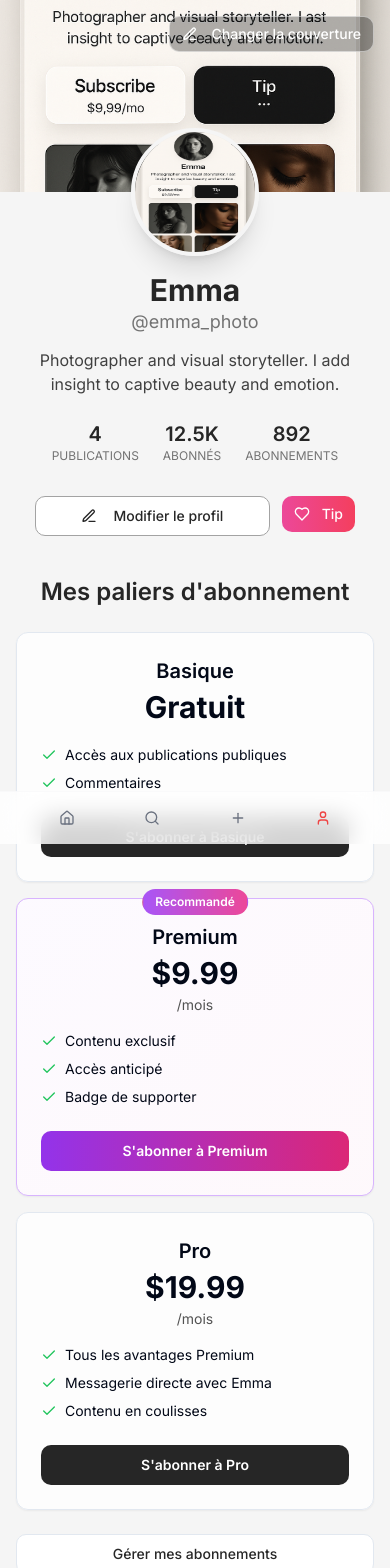
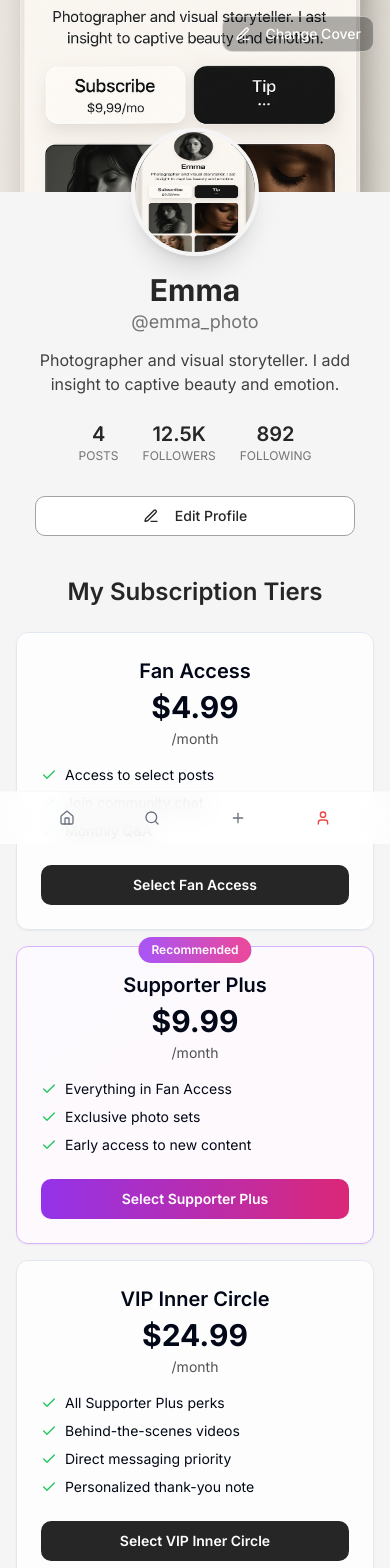
Before and after one commit to Satisfyguy/xdose-content-bloom, a React (Vite) app: page /profile in a window 390 px wide. Shown: the top 1568 px of the page. Built offline with nearby package versions, Linux system fonts and the light colour scheme.

Commit message:
Refactor: Apply English translation to Profile page
Translated the Profile page to English, including subscription tiers.

```diff
--- a/src/components/SubscriptionPlan.tsx
+++ b/src/components/SubscriptionPlan.tsx
@@ -7,9 +7,9 @@ import { Check } from "lucide-react";
 
 interface Plan {
   name: string;
-  price: string; // Changed from number to string
+  price: string;
   benefits: string[];
-  isRecommended?: boolean; // Added optional isRecommended prop
+  isRecommended?: boolean;
 }
 
 interface SubscriptionPlanProps {
@@ -17,25 +17,25 @@ interface SubscriptionPlanProps {
 }
 
 const SubscriptionPlan = ({ plan }: SubscriptionPlanProps) => {
-  const isRecommended = plan.isRecommended || plan.name === "Premium"; // Use prop or default to "Premium"
+  const isRecommended = plan.isRecommended || plan.name === "Supporter Plus"; // Adjusted to match new recommended tier name
 
   return (
     <Card className={`relative w-full ${isRecommended ? 'border-purple-300 bg-gradient-to-br from-purple-50/50 to-pink-50/50 dark:from-purple-900/30 dark:to-pink-900/30' : 'bg-white/80 dark:bg-neutral-800/50 backdrop-blur-sm'}`}>
       {isRecommended && (
         <Badge className="absolute -top-2.5 left-1/2 -translate-x-1/2 bg-gradient-to-r from-purple-500 to-pink-500 text-white px-3 py-1 text-xs">
-          Recommandé
+          Recommended
         </Badge>
       )}
-      <CardContent className="p-6"> {/* Adjusted padding */}
-        <div className="flex flex-col items-center text-center mb-4"> {/* Centered text */}
-          <h3 className="font-semibold text-xl mb-1">{plan.name}</h3> {/* Increased font size */}
-          <div className="text-3xl font-bold mb-1">{plan.price}</div> {/* Display price string directly */}
-          {plan.price !== "Gratuit" && <div className="text-sm text-neutral-600 dark:text-neutral-400">/mois</div>}
+      <CardContent className="p-6">
+        <div className="flex flex-col items-center text-center mb-4">
+          <h3 className="font-semibold text-xl mb-1">{plan.name}</h3>
+          <div className="text-3xl font-bold mb-1">{plan.price}</div>
+          {plan.price.toLowerCase() !== "free" && <div className="text-sm text-neutral-600 dark:text-neutral-400">/month</div>}
         </div>
 
-        <ul className="space-y-2 mb-6"> {/* Increased bottom margin */}
+        <ul className="space-y-2 mb-6">
           {plan.benefits.map((benefit, index) => (
-            <li key={index} className="flex items-start space-x-2 text-sm"> {/* Align items start for longer text */}
+            <li key={index} className="flex items-start space-x-2 text-sm">
               <Check className="w-4 h-4 text-green-500 flex-shrink-0 mt-0.5" />
               <span>{benefit}</span>
             </li>
@@ -45,10 +45,10 @@ const SubscriptionPlan = ({ plan }: SubscriptionPlanProps) => {
         <Button
           className={`w-full font-semibold ${isRecommended ?
             'bg-gradient-to-r from-purple-600 to-pink-600 hover:from-purple-700 hover:to-pink-700 text-white' :
-            'bg-neutral-800 hover:bg-neutral-700 dark:bg-neutral-200 dark:text-neutral-900 dark:hover:bg-neutral-300 text-white' // Ensured text color for default
+            'bg-neutral-800 hover:bg-neutral-700 dark:bg-neutral-200 dark:text-neutral-900 dark:hover:bg-neutral-300 text-white'
           }`}
         >
-          S'abonner à {plan.name}
+          Select {plan.name}
         </Button>
       </CardContent>
     </Card>
--- a/src/pages/Profile.tsx
+++ b/src/pages/Profile.tsx
@@ -1,23 +1,21 @@
-
 import React from 'react';
 import { Button } from "@/components/ui/button";
 import { Avatar, AvatarFallback, AvatarImage } from "@/components/ui/avatar";
 import NavigationBar from "@/components/NavigationBar";
-import TipButton from "@/components/TipButton"; // Added import
-import SubscriptionPlan from "@/components/SubscriptionPlan"; // Added import
-import { Edit3 } from "lucide-react"; // Icon for Edit Profile
+import TipButton from "@/components/TipButton";
+import SubscriptionPlan from "@/components/SubscriptionPlan";
+import { Edit3 } from "lucide-react";
 
 const Profile = () => {
   const user = {
     name: "Emma",
-    username: "@emma_photo", // Added username
+    username: "@emma_photo",
     bio: "Photographer and visual storyteller. I add insight to captive beauty and emotion.",
     avatar: "/lovable-uploads/8bfa086c-cf08-44da-97b5-dab0efd545e1.png",
-    coverImage: "/lovable-uploads/c9a9c75e-c2f2-47a1-8751-766ef79f54ae.png", // Added cover image
+    coverImage: "/lovable-uploads/c9a9c75e-c2f2-47a1-8751-766ef79f54ae.png",
     followers: "12.5K",
     following: "892",
-    isOwnProfile: true, // Assuming this is the user's own profile
-    // subscriptionPrice: "$9.99/mo" // Replaced by tiers
+    isOwnProfile: true,
   };
 
   const posts = [
@@ -25,20 +23,34 @@ const Profile = () => {
     "/lovable-uploads/b8ac03f0-b68d-4fc1-98e3-189a0b874c72.png",
     "/lovable-uploads/7628e41c-da82-4541-a855-af18775954cb.png",
     "/lovable-uploads/c9a9c75e-c2f2-47a1-8751-766ef79f54ae.png",
-    // "/lovable-uploads/b8ac03f0-b68d-4fc1-98e3-189a0b874c72.png", // Reduced post count for example
-    // "/lovable-uploads/7628e41c-da82-4541-a855-af18775954cb.png"
   ];
   const postCount = posts.length;
 
+  // Updated subscription tiers to English and new structure
   const subscriptionTiers = [
-    { name: "Basique", price: "Gratuit", benefits: ["Accès aux publications publiques", "Commentaires"], isRecommended: false },
-    { name: "Premium", price: "$9.99", benefits: ["Contenu exclusif", "Accès anticipé", "Badge de supporter"], isRecommended: true },
-    { name: "Pro", price: "$19.99", benefits: ["Tous les avantages Premium", "Messagerie directe avec Emma", "Contenu en coulisses"], isRecommended: false }
+    {
+      name: "Fan Access",
+      price: "$4.99",
+      benefits: ["Access to select posts", "Join community chat", "Monthly Q&A"],
+      isRecommended: false
+    },
+    {
+      name: "Supporter Plus",
+      price: "$9.99",
+      benefits: ["Everything in Fan Access", "Exclusive photo sets", "Early access to new content"],
+      isRecommended: true
+    },
+    {
+      name: "VIP Inner Circle",
+      price: "$24.99",
+      benefits: ["All Supporter Plus perks", "Behind-the-scenes videos", "Direct messaging priority", "Personalized thank-you note"],
+      isRecommended: false
+    }
   ];
 
   return (
     <div className="min-h-screen bg-neutral-100 dark:bg-neutral-950 text-neutral-800 dark:text-neutral-200 flex flex-col">
-      <main className="flex-grow max-w-3xl mx-auto pb-24 w-full"> {/* Increased max-w */}
+      <main className="flex-grow max-w-3xl mx-auto pb-24 w-full">
         {/* Cover Image */}
         <div className="h-48 md:h-64 bg-neutral-300 dark:bg-neutral-700 relative mb-[-64px] md:mb-[-80px]">
           {user.coverImage && (
@@ -46,7 +58,7 @@ const Profile = () => {
           )}
           {user.isOwnProfile && (
             <Button variant="outline" size="sm" className="absolute top-4 right-4 bg-black/30 hover:bg-black/50 text-white border-white/50 hover:border-white">
-              <Edit3 className="w-3 h-3 mr-1.5" /> Changer la couverture
+              <Edit3 className="w-3 h-3 mr-1.5" /> Change Cover
             </Button>
           )}
         </div>
@@ -68,15 +80,15 @@ const Profile = () => {
           <div className="flex space-x-6 mb-8 text-center">
             <div>
               <p className="text-xl font-semibold">{postCount}</p>
-              <p className="text-xs text-neutral-500 dark:text-neutral-400 uppercase">Publications</p>
+              <p className="text-xs text-neutral-500 dark:text-neutral-400 uppercase">Posts</p>
             </div>
             <div>
               <p className="text-xl font-semibold">{user.followers}</p>
-              <p className="text-xs text-neutral-500 dark:text-neutral-400 uppercase">Abonnés</p>
+              <p className="text-xs text-neutral-500 dark:text-neutral-400 uppercase">Followers</p>
             </div>
             <div>
               <p className="text-xl font-semibold">{user.following}</p>
-              <p className="text-xs text-neutral-500 dark:text-neutral-400 uppercase">Abonnements</p>
+              <p className="text-xs text-neutral-500 dark:text-neutral-400 uppercase">Following</p>
             </div>
           </div>
 
@@ -85,50 +97,43 @@ const Profile = () => {
             {user.isOwnProfile ? (
               <Button variant="outline" className="flex-1 border-neutral-400 dark:border-neutral-600 hover:bg-neutral-200 dark:hover:bg-neutral-800">
                 <Edit3 className="w-4 h-4 mr-2" />
-                Modifier le profil
+                Edit Profile
               </Button>
             ) : (
-              // Placeholder for follow/message buttons if not own profile
-              // For now, we only have TipButton if not own profile, or nothing.
-              // Let's assume a Tip button should always be there if NOT own profile.
-              // For simplicity, I'll show TipButton always, adjust logic if needed.
+              // This section is for when it's NOT the user's own profile.
+              // It was previously showing a TipButton here, and another TipButton below.
+              // Let's ensure only one TipButton shows if it's not their own profile.
               <TipButton creatorName={user.name} />
             )}
-             {/* Conditionally show TipButton if not own profile, or always if desired */}
+            {/* Tip button logic: Show if not own profile. The original code had a duplicate. */}
             {!user.isOwnProfile && <TipButton creatorName={user.name} />}
-            {/* If it's own profile, maybe no TipButton to self. For now, let's always show it for demonstration */}
-             <TipButton creatorName={user.name} />
+            {/* If it is own profile, no tip button to self. Current logic: user.isOwnProfile is true, so this won't show. */}
           </div>
 
           {/* Subscription Tiers Section */}
-          {!user.isOwnProfile && (
-            <div className="w-full mb-12">
-              <h2 className="text-2xl font-semibold mb-6 text-center">Soutenir {user.name}</h2>
-              <div className="grid grid-cols-1 md:grid-cols-3 gap-4 md:gap-6">
-                {subscriptionTiers.map((tier) => (
-                  <SubscriptionPlan key={tier.name} plan={tier} />
-                ))}
-              </div>
-            </div>
-          )}
-          {/* If it's own profile, perhaps a "Manage Subscription" or "View Tiers" section */}
+          {/* This section was for !user.isOwnProfile, which isn't the case here. */}
+          {/* The relevant section for own profile is below. */}
+
+          {/* If it's own profile, show "My Subscription Tiers" */}
           {user.isOwnProfile && (
              <div className="w-full mb-12">
-              <h2 className="text-2xl font-semibold mb-6 text-center">Mes paliers d'abonnement</h2>
+              <h2 className="text-2xl font-semibold mb-6 text-center">My Subscription Tiers</h2>
                 <div className="grid grid-cols-1 md:grid-cols-3 gap-4 md:gap-6">
                 {subscriptionTiers.map((tier) => (
                   <SubscriptionPlan key={tier.name} plan={tier} />
                 ))}
               </div>
-              <Button variant="outline" className="mt-6 w-full max-w-md mx-auto block">Gérer mes abonnements</Button>
+              <Button variant="outline" className="mt-6 w-full max-w-md mx-auto block border-neutral-400 dark:border-neutral-600 hover:bg-neutral-200 dark:hover:bg-neutral-800">
+                Manage Subscriptions
+              </Button>
             </div>
           )}
 
-
           {/* Posts Grid */}
           <div>
-            <h2 className="text-2xl font-semibold mb-6 text-center">Publications</h2>
+            <h2 className="text-2xl font-semibold mb-6 text-center">Posts</h2>
             {posts.length > 0 ? (
+
               <div className="grid grid-cols-2 sm:grid-cols-3 gap-1.5 md:gap-2 w-full">
                 {posts.map((post, index) => (
                   <div key={index} className="aspect-square bg-neutral-200 dark:bg-neutral-800 rounded-lg overflow-hidden">
@@ -142,8 +147,8 @@ const Profile = () => {
               </div>
             ) : (
               <div className="text-center py-10 text-neutral-500 dark:text-neutral-400">
-                <p className="text-xl mb-2">Aucune publication pour le moment.</p>
-                <p>Revenez bientôt !</p>
+                <p className="text-xl mb-2">No posts yet.</p>
+                <p>Check back soon!</p>
               </div>
             )}
           </div>
```
